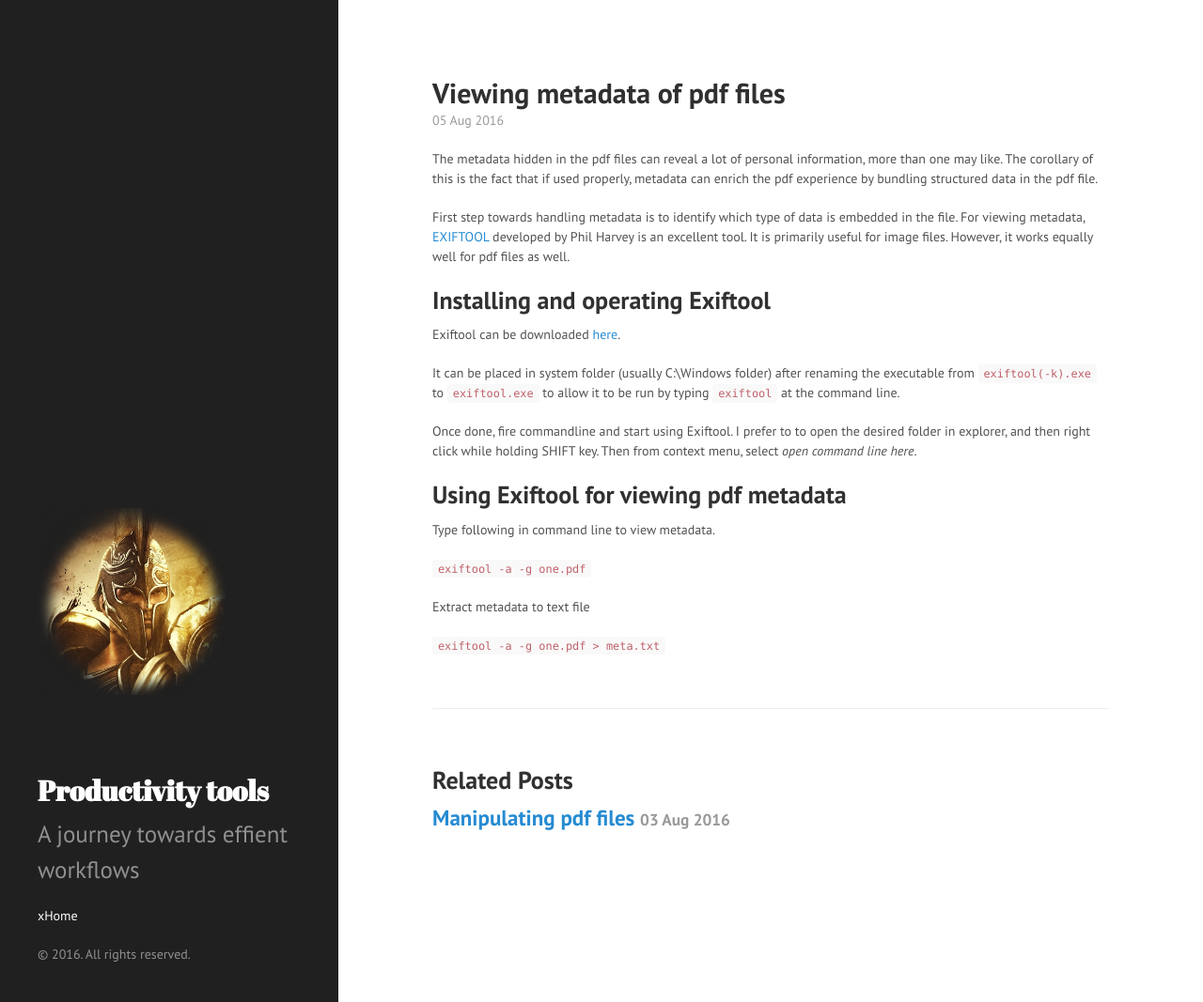
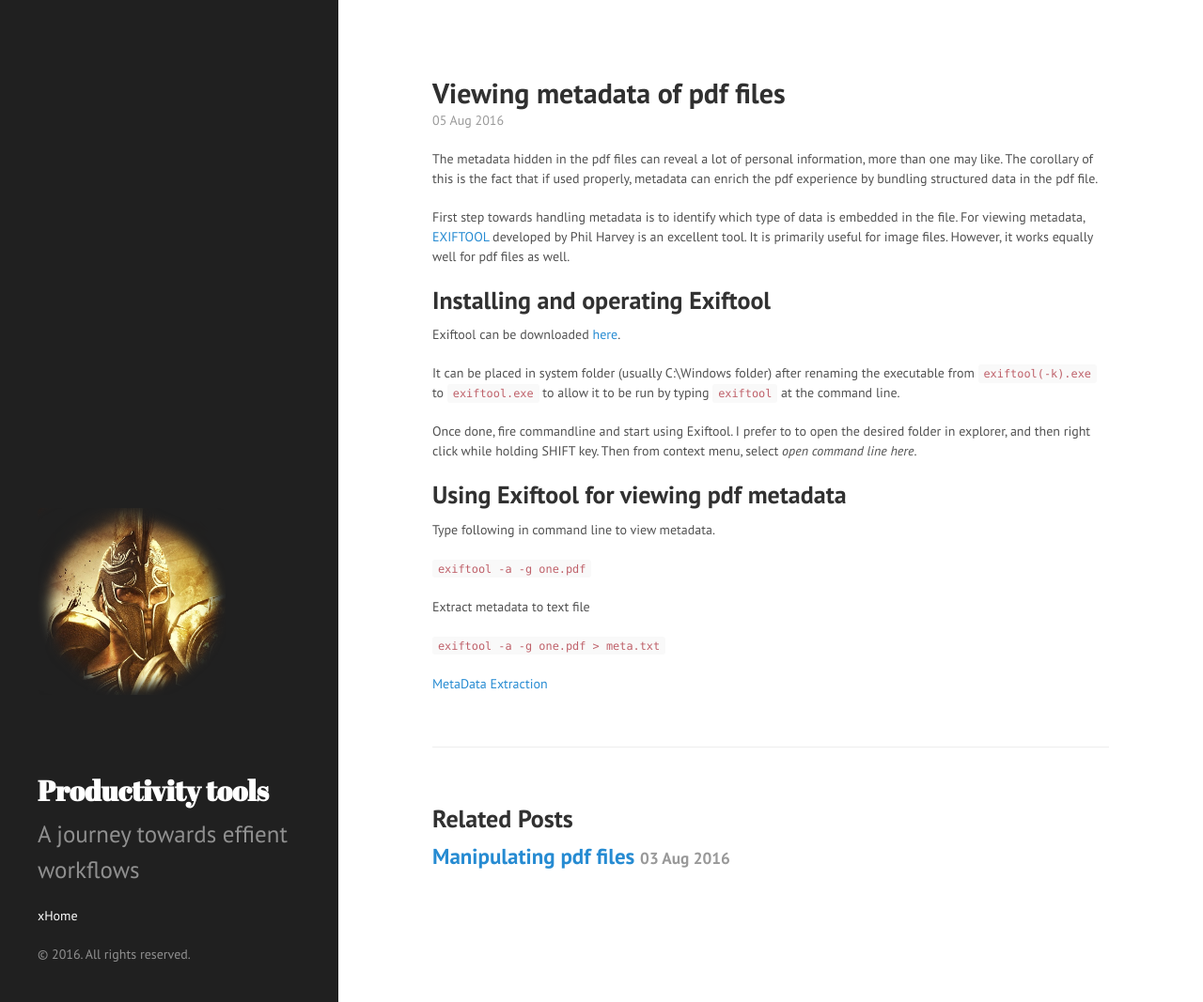
Before and after one commit to MaheshTK/MaheshTK.github.io, a Jekyll site: the page built from _posts/2016-08-05-viewing-metadata-of-pdf-files.markdown, in a window 1280 px wide and 1067 px high. Shown: the whole window at 94% size. Built offline with Jekyll 4.4.1, drawn with Linux system fonts in a browser that asks for light colours.

Commit message:
Post update: Viewing metadata of pdf files

````diff
--- a/_posts/2016-08-05-viewing-metadata-of-pdf-files.markdown
+++ b/_posts/2016-08-05-viewing-metadata-of-pdf-files.markdown
@@ -24,3 +24,10 @@ Type following in command line to view metadata.
 Extract metadata to text file
 
 ```exiftool -a -g one.pdf  > meta.txt```
+
+
+
+
+
+
+[MetaData Extraction](http://www.forensicswiki.org/wiki/Document_Metadata_Extraction)
````
